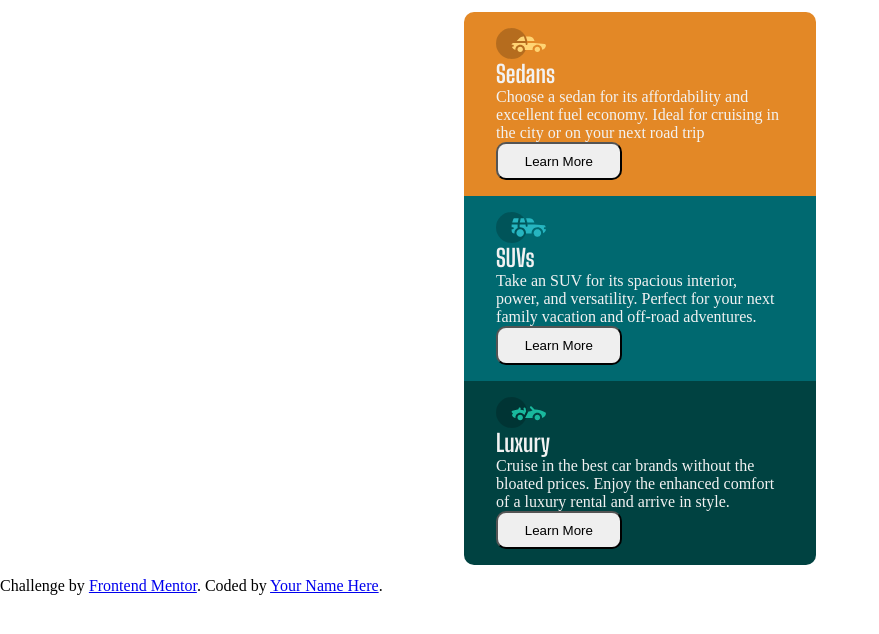
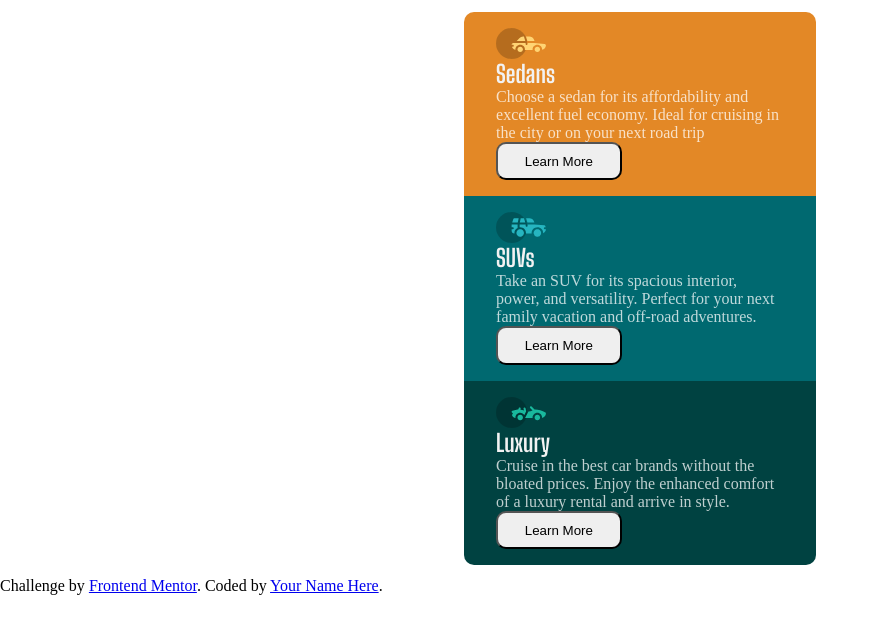
Before and after one commit to DevProgs/3-column-preview, a website built with Vite: page index.html in a window 1280 px wide. Shown: the whole page, without its empty margins (0-879 px from the left). Built offline with nearby package versions, Linux system fonts and the light colour scheme.

Commit message:
Adjusted title/description colors

```diff
--- a/style.css
+++ b/style.css
@@ -33,7 +33,6 @@
   display: flex;
   flex-direction: column;
   padding: 1em 2em;
-  color: var(--light-gray);
 }
 
 .card:nth-child(1) {
@@ -52,6 +51,11 @@
 
 .card--title {
   font-family: 'Big Shoulders Display', sans-serif;
+  color: var(--light-gray);
+}
+
+.card--description {
+  color: var(--transparent-white);
 }
 
 .card--btn {
```
